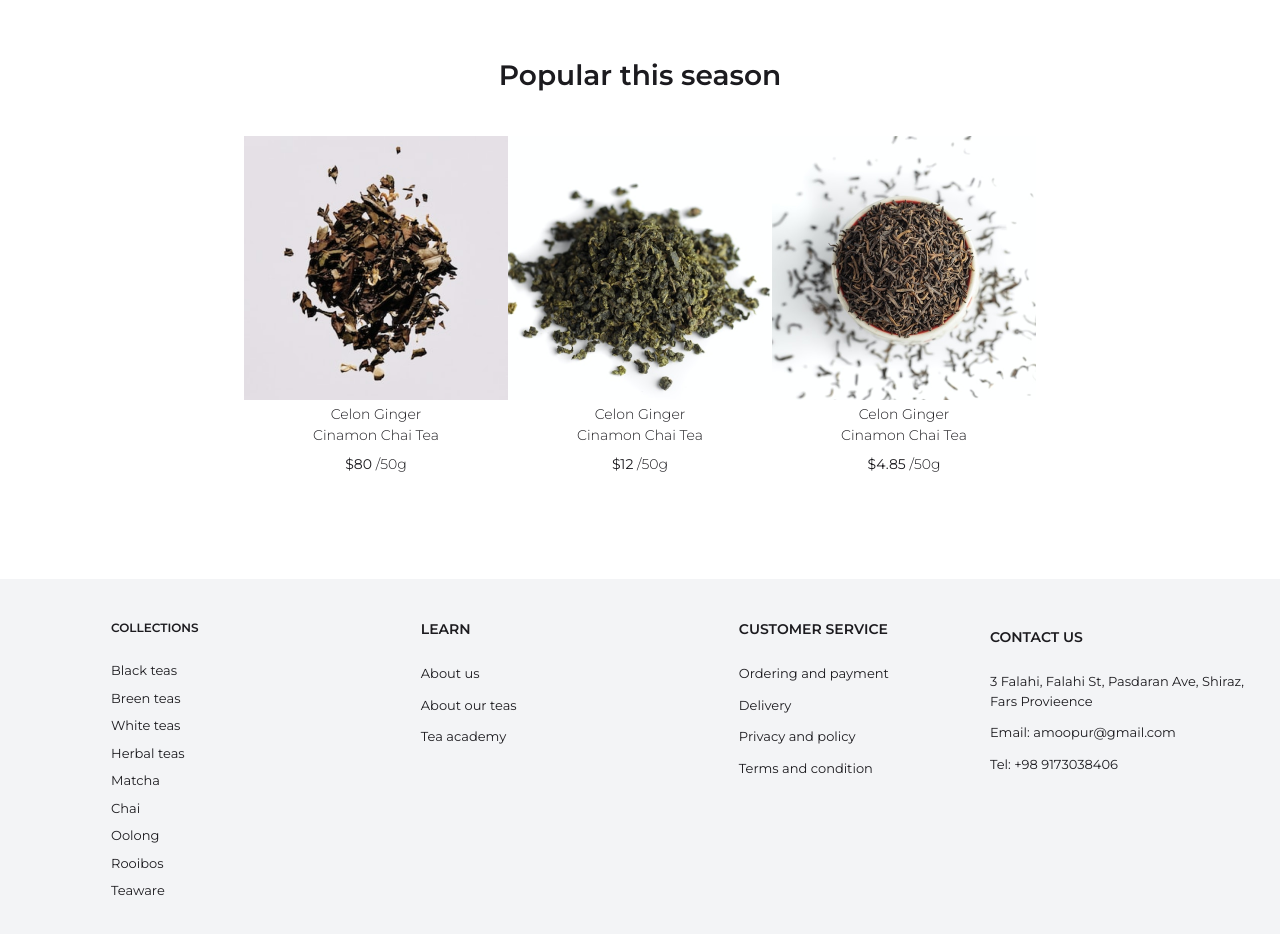
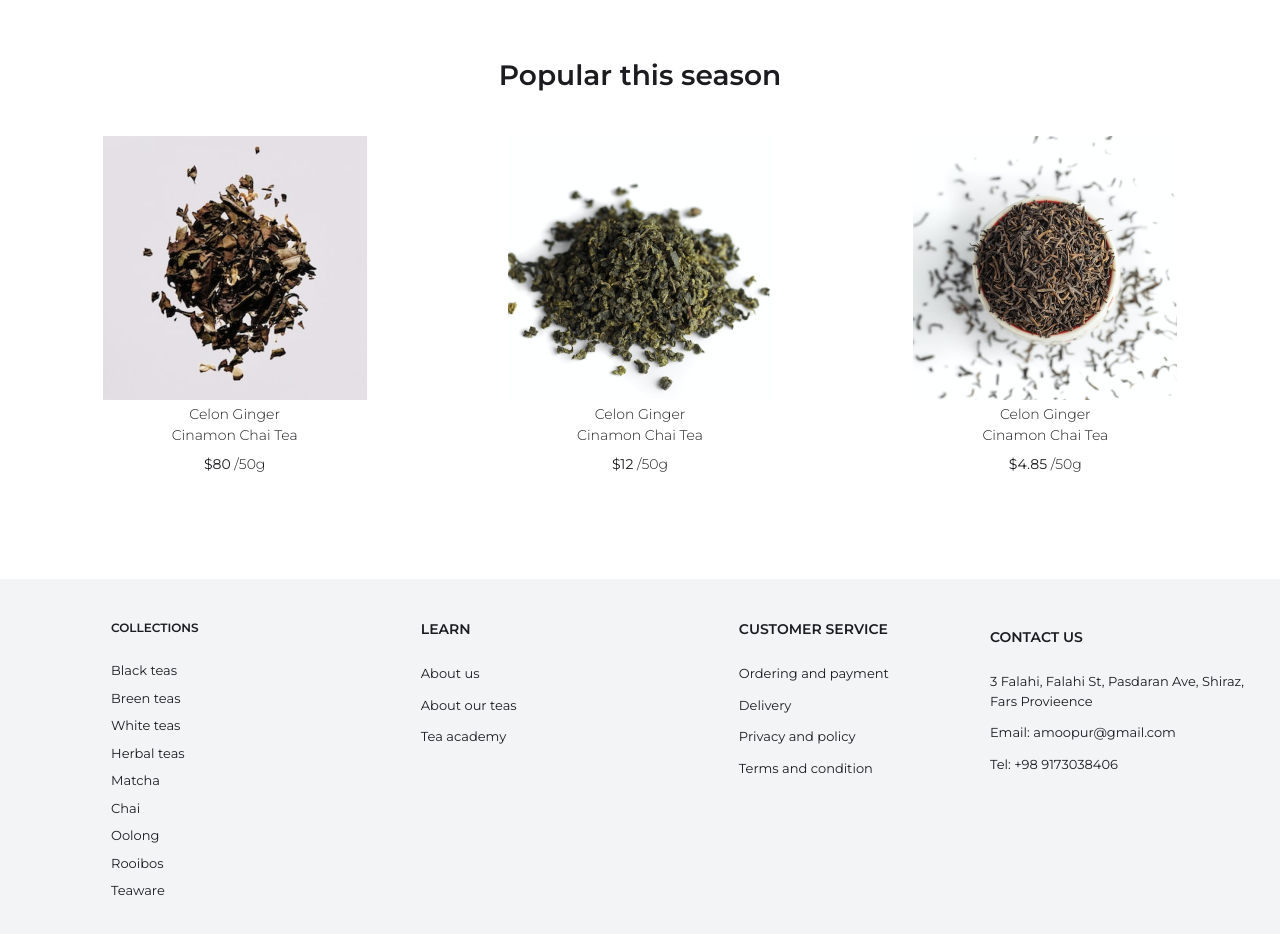
Before and after one commit to Uyiosa2607/e--commerce-frontend, a Next.js app: page /cart in a window 1280 px wide. Shown: the part 1340-2274 px from the top of the page. Built offline with nearby package versions, Linux system fonts and the light colour scheme.

Commit message:
changes made

```diff
--- a/components/items/AdsCard.tsx
+++ b/components/items/AdsCard.tsx
@@ -29,13 +29,17 @@ export default function AdsCard(props: any) {
       <h4 className="font-semibold text-center text-[28px] mb-[40px]">
         {props.title}
       </h4>
-      <div className="w-full flex items-center justify-center">
+      <div className="w-full grid grid-cols-2 lg:grid-cols-3 items-center justify-center">
         {collections.map((tea) => (
           <div
             className="flex flex-col items-center justify-center"
             key={tea.id}
           >
-            <img className="w-[264px] h-[264px]" src={tea.img} alt={tea.desc} />
+            <img
+              className="w-[172px] h-[172px] lg:w-[264px] lg:h-[264px]"
+              src={tea.img}
+              alt={tea.desc}
+            />
             <div className="flex flex-col capitalize font-light text-center text-[14px] py-1">
               <span>{tea.name}</span>
               <span>{tea.desc}</span>
```
